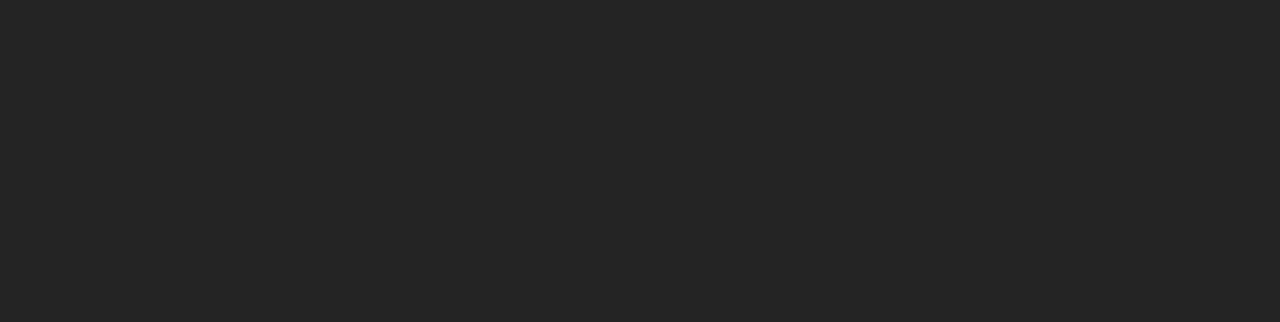
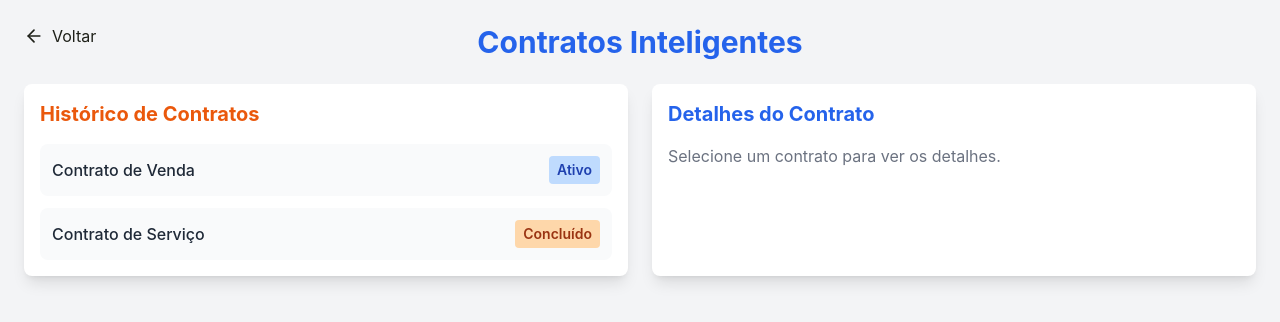
Before and after one commit to aureliodeboa/PedeFruta, a React (Vite) app: page /dashboard/1/contratos-inteligentes in a window 1280 px wide. Before the commit this address had no page. Shown: the top 322 px of the page. Built offline with nearby package versions, Linux system fonts and the light colour scheme.

Commit message:
feature: add smart contracts page

```diff
--- a/src/App.tsx
+++ b/src/App.tsx
@@ -7,6 +7,8 @@
 import { DashboardPage } from './pages/DashboardPage';
 import { ProductDetailsPage } from './pages/ProductDetailsPage';
 import { AddProductPage } from './pages/AddProductPage';
+
+import {SmartContractsPage} from './pages/SmartContractsPage';
 
 const App: React.FC = () => {
   return (
@@ -19,6 +21,7 @@
         <Route path="/dashboard/:userType" element={<DashboardPage />} />
         <Route path="/dashboard/:userType/produto/:productId" element={<ProductDetailsPage />} />
         <Route path="/dashboard/produtor/adicionar-produto" element={<AddProductPage />} />
+        <Route path="/dashboard/:userType/contratos-inteligentes" element={<SmartContractsPage />} />
       </Routes>
     </BrowserRouter>
   );
--- a/src/pages/DashboardPage.tsx
+++ b/src/pages/DashboardPage.tsx
@@ -18,7 +18,8 @@
 export const DashboardPage: React.FC = () => {
   const { userType } = useParams<{ userType: 'consumidor' | 'produtor' }>();
   const navigate = useNavigate(); // Usando o hook useNavigate
-  const [carrinho, setCarrinho] = useState<ItemCarrinho[]>([]); // Definindo o estado para o carrinho
+  const [carrinho, setCarrinho] = useState<ItemCarrinho[]>([]);
+  const userTypeFromURL = location.pathname.split('/')[2];
   const [mostrarCarrinho, setMostrarCarrinho] = useState(false);
   const [products, setProducts] = useState<Product[]>([
     {
@@ -53,6 +54,10 @@
   // Função para remover item do carrinho
   const handleRemoveItem = (id: number) => {
     setCarrinho(carrinho.filter(item => item.id !== id));
+  };
+
+  const handleSmartContracts = () => {
+    navigate(`/dashboard/${userTypeFromURL}/contratos-inteligentes`);
   };
 
   return (
@@ -137,6 +142,12 @@
                   Adicionar Novo Produto
                 </button>
               )}
+                <button
+                  onClick={handleSmartContracts}
+                  className="w-full bg-blue-600 text-[#fcfcfc] py-3 rounded-lg font-semibold hover:bg-[#076c38] transition-all"
+                >
+                  Contratos Inteligentes
+                </button>
             </div>
           </div>
 
--- /dev/null
+++ b/src/pages/SmartContractsPage.tsx
@@ -0,0 +1,131 @@
+import React, { useState } from 'react';
+import { useNavigate } from 'react-router-dom';
+import { ArrowLeft } from 'lucide-react';
+
+
+interface Contract {
+  id: number;
+  title: string;
+  status: 'Ativo' | 'Concluído';
+  parties: string[];
+  value: string;
+  deadline: string;
+}
+
+export const SmartContractsPage: React.FC = () => {
+  const contractsData: Contract[] = [
+    {
+      id: 1,
+      title: 'Contrato de Venda',
+      status: 'Ativo',
+      parties: ['Alice', 'Bob'],
+      value: 'R$ 5.000,00',
+      deadline: '2024-12-31',
+    },
+    {
+      id: 2,
+      title: 'Contrato de Serviço',
+      status: 'Concluído',
+      parties: ['Empresa X', 'João'],
+      value: 'R$ 10.000,00',
+      deadline: '2024-06-15',
+    },
+  ];
+  const userTypeFromURL = location.pathname.split('/')[2];
+  const navigate = useNavigate();
+  const [selectedContract, setSelectedContract] = useState<Contract | null>(null);
+
+  const handleGoHome = () => {
+    // Ajuste "userType" conforme sua lógica de navegação
+    navigate(`/dashboard/${userTypeFromURL}`);
+  };
+
+  return (
+    <div className="relative min-h-screen bg-gray-100 text-gray-800 p-6">
+      {/* Botão Voltar */}
+      <button
+        onClick={handleGoHome}
+        className="absolute top-6 left-6 text-primary-dark hover:text-primary-red transition-colors duration-200 flex items-center"
+        aria-label="Voltar para a página inicial"
+      >
+        <ArrowLeft size={20} className="mr-2" />
+        Voltar
+      </button>
+
+      {/* Título Principal */}
+      <h1 className="text-3xl font-bold text-center text-blue-600 mb-6">
+        Contratos Inteligentes
+      </h1>
+
+      <div className="grid grid-cols-1 lg:grid-cols-2 gap-6">
+        {/* Histórico de Contratos */}
+        <div className="bg-white shadow-lg rounded-lg p-4">
+          <h2 className="text-xl font-bold text-orange-600 mb-4">Histórico de Contratos</h2>
+          <ul className="space-y-3">
+            {contractsData.map((contract) => (
+              <li
+                key={contract.id}
+                onClick={() => setSelectedContract(contract)}
+                className="flex justify-between items-center p-3 bg-gray-50 hover:bg-gray-100 cursor-pointer rounded-lg transition"
+              >
+                <span className="font-medium">{contract.title}</span>
+                <span
+                  className={`text-sm font-semibold px-2 py-1 rounded ${
+                    contract.status === 'Ativo'
+                      ? 'bg-blue-200 text-blue-800'
+                      : 'bg-orange-200 text-orange-800'
+                  }`}
+                >
+                  {contract.status}
+                </span>
+              </li>
+            ))}
+          </ul>
+        </div>
+
+        {/* Detalhes do Contrato */}
+        <div className="bg-white shadow-lg rounded-lg p-4">
+          <h2 className="text-xl font-bold text-blue-600 mb-4">Detalhes do Contrato</h2>
+          {selectedContract ? (
+            <div className="space-y-3">
+              <div>
+                <h3 className="font-bold text-gray-700">Título</h3>
+                <p>{selectedContract.title}</p>
+              </div>
+              <div>
+                <h3 className="font-bold text-gray-700">Status</h3>
+                <span
+                  className={`text-sm font-semibold px-2 py-1 rounded ${
+                    selectedContract.status === 'Ativo'
+                      ? 'bg-blue-200 text-blue-800'
+                      : 'bg-orange-200 text-orange-800'
+                  }`}
+                >
+                  {selectedContract.status}
+                </span>
+              </div>
+              <div>
+                <h3 className="font-bold text-gray-700">Partes Envolvidas</h3>
+                <ul className="list-disc list-inside">
+                  {selectedContract.parties.map((party, index) => (
+                    <li key={index}>{party}</li>
+                  ))}
+                </ul>
+              </div>
+              <div>
+                <h3 className="font-bold text-gray-700">Valor</h3>
+                <p>{selectedContract.value}</p>
+              </div>
+              <div>
+                <h3 className="font-bold text-gray-700">Prazo</h3>
+                <p>{selectedContract.deadline}</p>
+              </div>
+            </div>
+          ) : (
+            <p className="text-gray-500">Selecione um contrato para ver os detalhes.</p>
+          )}
+        </div>
+      </div>
+    </div>
+  );
+};
```
